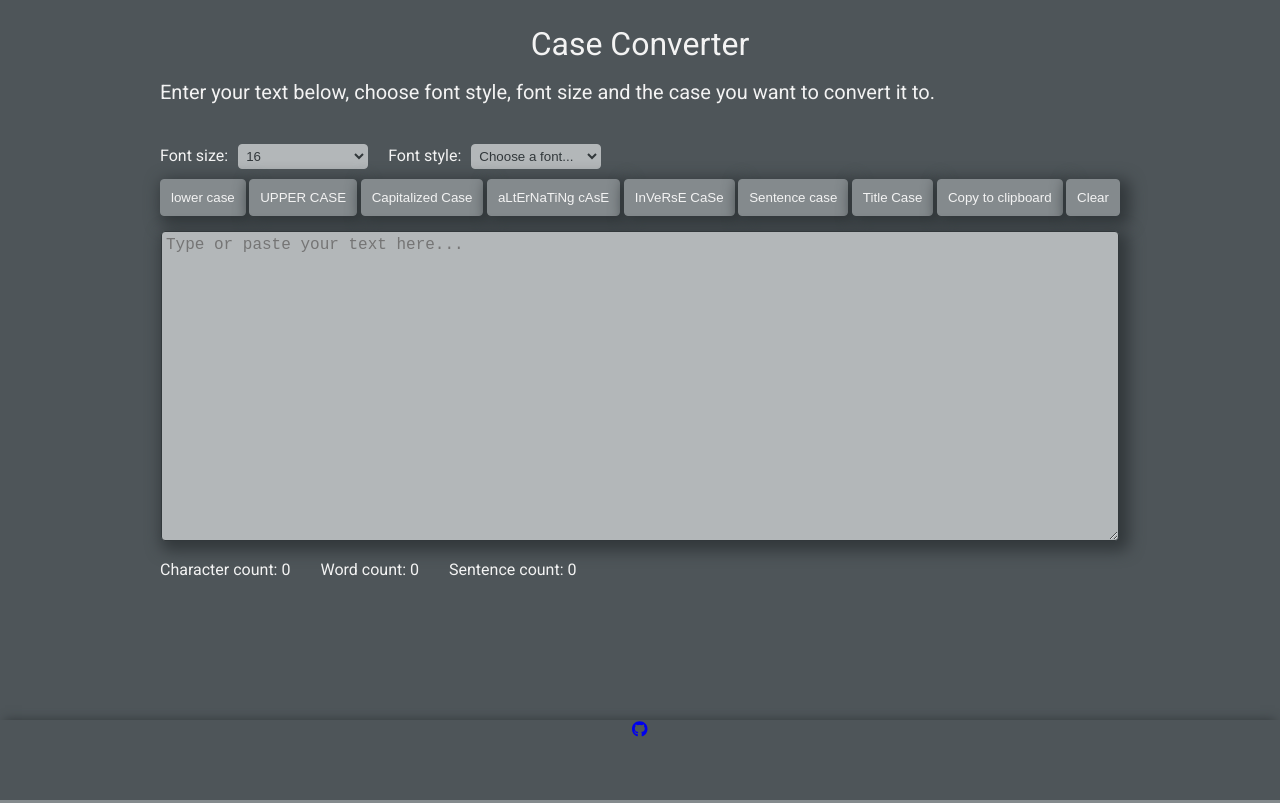
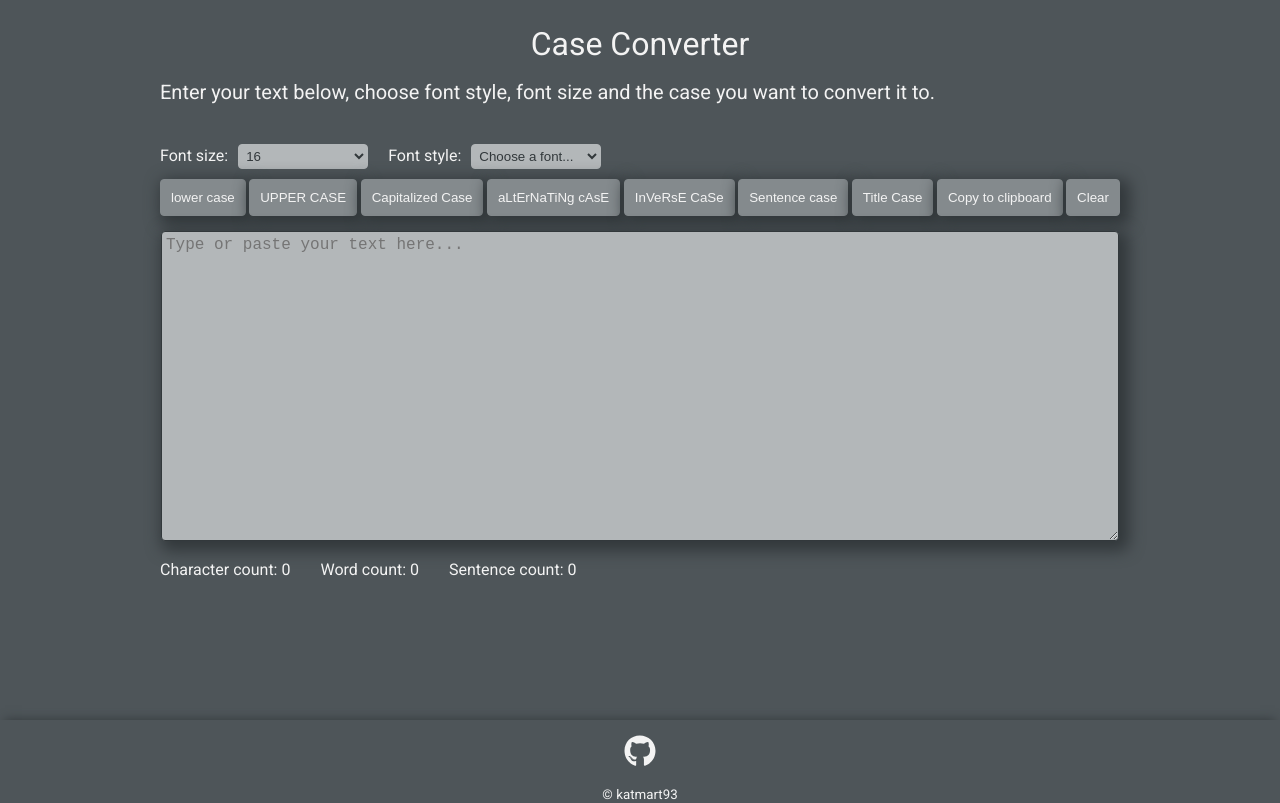
Before and after one commit to katmart93/case-converter-app, a React (Create React App) app: page / in a window 1280 px wide. Built offline with nearby package versions, Linux system fonts and the light colour scheme; a web font is replaced by a local one.

Commit message:
copyright added

```diff
--- a/src/App.css
+++ b/src/App.css
@@ -81,6 +81,16 @@ h1 {
   min-height: 10vh;
   box-shadow: 0px -5px 10px -5px #32383b;
 }
+.footer a {
+  text-decoration: none;
+  color: #f3f3f3;
+}
+.github-icon {
+  width: 2em;
+  height: 2em;
+  margin: 15px 0;
+}
+
 .input textarea:focus,
 .options button:focus,
 .font-size-selector select:focus,
--- a/src/components/Footer.jsx
+++ b/src/components/Footer.jsx
@@ -5,7 +5,10 @@ export default function Footer() {
   return (
     <div className="footer">
       <a href="https://github.com/katmart93" target="_blank">
-        <FontAwesomeIcon icon={faGithub} />
+        <FontAwesomeIcon icon={faGithub} className="github-icon" />
+        <div className="copyright">
+          <small>&copy; katmart93</small>
+        </div>
       </a>
     </div>
   );
```
